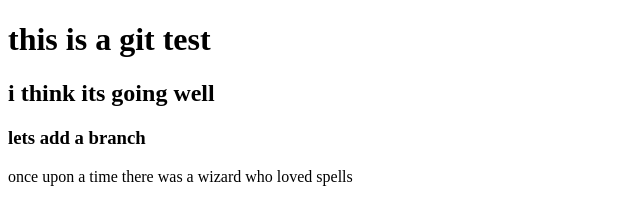
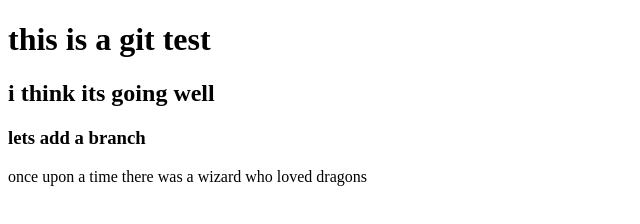
Before and after one commit to Mucaros/another-git-test, a plain HTML site: page index.html in a window 1280 px wide. Shown: the full height of the page, 0-640 px from the left. Drawn offline with Linux system fonts and the light colour scheme.

Commit message:
wizard likes dragons

```diff
--- a/index.html
+++ b/index.html
@@ -9,6 +9,6 @@
     <h1>this is a git test</h1>
     <h2>i think its going well</h2>
     <h3>lets add a branch</h3>
-    <p>once upon a time there was a wizard who loved spells</p>
+    <p>once upon a time there was a wizard who loved dragons</p>
 </body>
 </html>
```
